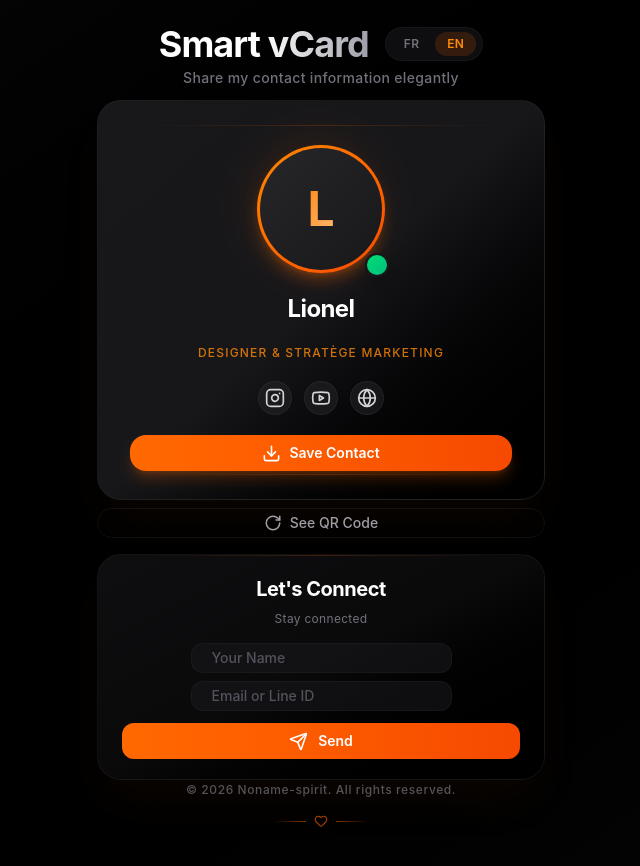
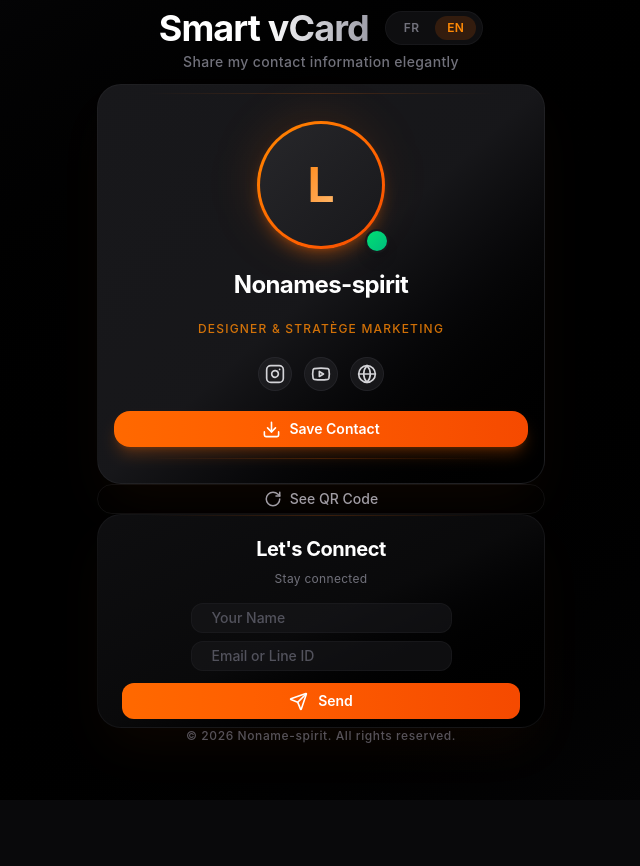
Before and after one commit to noname-spirit/GadeyVcard, a Next.js app: page / in a window 1280 px wide. Shown: the top 866 px of the page, without its empty margins (319-959 px from the left). After the commit the page ends 800 px from the top, so only its background shows below. Built offline with nearby package versions, Linux system fonts and the light colour scheme; no server answers.

Commit message:
maj UI/UX done

```diff
--- a/app/globals.css
+++ b/app/globals.css
@@ -20,10 +20,12 @@
 html,
 body {
   scroll-padding-top: 2rem;
+  overflow-x: hidden;
 }
 
 html {
   scroll-behavior: smooth;
+  background: #09090b;
 }
 
 body {
@@ -43,11 +45,12 @@ body {
 
 /* Remove default scrollbar styling on webkit browsers */
 ::-webkit-scrollbar {
-  width: 8px;
+  width: 0px;
+  background: transparent;
 }
 
 ::-webkit-scrollbar-track {
-  background: transparent;
+  background: #09090b;
 }
 
 ::-webkit-scrollbar-thumb {
--- a/app/layout.tsx
+++ b/app/layout.tsx
@@ -28,7 +28,7 @@ export default function RootLayout({
   children: React.ReactNode;
 }>) {
   return (
-    <html lang="en" className={inter.variable}>
+    <html lang="en" className={inter.variable} style={{ background: '#09090b' }}>
       <head>
         <meta charSet="utf-8" />
         <meta name="apple-mobile-web-app-capable" content="yes" />
--- a/app/page.tsx
+++ b/app/page.tsx
@@ -142,7 +142,7 @@ export default function SmartVCard() {
   };
 
   return (
-    <div className="bg-gradient-to-br from-zinc-950 via-black to-zinc-950 text-white">
+    <div className="bg-gradient-to-br from-zinc-950 via-black to-zinc-950 text-white min-h-screen overflow-x-hidden">
       {/* Meta Pixel Script */}
       <script
         dangerouslySetInnerHTML={{
@@ -161,7 +161,7 @@ export default function SmartVCard() {
         }}
       />
 
-      <div className="flex flex-col items-center w-full px-6 pt-6 pb-16">
+      <div className="flex flex-col items-center w-full px-6 pt-2 pb-6">
         {/* Header */}
         <motion.div
           initial={{ opacity: 0, y: -20 }}
@@ -199,7 +199,7 @@ export default function SmartVCard() {
           initial={cardVariants.initial}
           animate={cardVariants.animate}
           transition={{ duration: 0.8, delay: 0.1 }}
-          className="mb-4 w-full max-w-md"
+          className="mb-0 w-full max-w-md"
           style={{
             perspective: '1200px',
           }}
@@ -228,9 +228,9 @@ export default function SmartVCard() {
                 }}
                 className="absolute w-full h-full"
               >
-                <div className="w-full h-full bg-gradient-to-br from-zinc-900 via-zinc-900/95 to-black rounded-3xl px-8 pt-16 pb-12 border border-zinc-800/60 backdrop-blur-2xl shadow-2xl shadow-orange-500/5 flex flex-col items-center justify-center">
+                <div className="w-full h-full bg-gradient-to-br from-zinc-900 via-zinc-900/95 to-black rounded-3xl px-4 pb-0 border border-zinc-800/60 backdrop-blur-2xl shadow-2xl shadow-orange-500/5 flex flex-col items-center justify-center">
                   {/* Decorative Top Line */}
-                  <div className="absolute top-0 left-12 right-12 h-px bg-gradient-to-r from-transparent via-orange-500/20 to-transparent mt-6" />
+                  <div className="absolute top-0 left-12 right-12 h-px bg-gradient-to-r from-transparent via-orange-500/20 to-transparent mt-2" />
 
                   {/* Content Wrapper with Gap */}
                   <div className="flex flex-col items-center w-full gap-5">
@@ -257,7 +257,7 @@ export default function SmartVCard() {
                       transition={{ delay: 0.2, duration: 0.5 }}
                       className="text-2xl font-bold text-white text-center tracking-tight"
                     >
-                      Lionel
+                      Nonames-spirit
                     </motion.h2>
                     <motion.p
                       initial={{ opacity: 0, y: 5 }}
@@ -373,7 +373,7 @@ export default function SmartVCard() {
             onClick={() => setIsFlipped(!isFlipped)}
             whileHover={{ scale: 1.02 }}
             whileTap={{ scale: 0.98 }}
-            className="w-full py-1 rounded-2xl font-medium text-sm text-zinc-400 hover:text-white transition-all duration-300 flex items-center justify-center gap-2 border border-zinc-800/40 hover:border-zinc-700/60 hover:bg-zinc-900/30 mt-2"
+            className="w-full py-1 rounded-2xl font-medium text-sm text-zinc-400 hover:text-white transition-all duration-300 flex items-center justify-center gap-2 border border-zinc-800/40 hover:border-zinc-700/60 hover:bg-zinc-900/30 "
           >
             <RotateCw size={18} className={`transition-transform duration-500 ${isFlipped ? 'rotate-180' : ''}`} />
             {isFlipped ? (language === 'fr' ? 'Retour au profil' : 'Back to Profile') : t.viewQR}
@@ -387,7 +387,7 @@ export default function SmartVCard() {
           transition={{ duration: 0.8, delay: 0.2 }}
           className="w-full max-w-md "
         >
-          <div className="relative bg-gradient-to-br from-zinc-900/60 via-zinc-900/40 to-black/80 rounded-3xl px-6 border border-zinc-800/40 backdrop-blur-2xl shadow-2xl shadow-orange-500/5 pt-5 pb-5">
+          <div className="relative bg-gradient-to-br from-zinc-900/60 via-zinc-900/40 to-black/80 rounded-3xl px-6 border border-zinc-800/40 backdrop-blur-2xl shadow-2xl shadow-orange-500/5 pt-5 pb-2">
             {/* Decorative Top Line */}
             <div className="absolute top-0 left-12 right-12 h-px bg-gradient-to-r from-transparent via-orange-500/20 to-transparent" />
 
@@ -490,17 +490,14 @@ export default function SmartVCard() {
           initial={{ opacity: 0, y: 20 }}
           animate={{ opacity: 1, y: 0 }}
           transition={{ duration: 0.8, delay: 0.4 }}
-          className="mt-0.5 text-center"
+          className="mt-0.2 text-center"
         >
           <p className="text-zinc-600 text-xs font-medium tracking-wider">
             {language === 'fr'
               ? '© 2026 Noname-spirit. Tous droits réservés.'
               : '© 2026 Noname-spirit. All rights reserved.'}
           </p>
-          <div className="flex items-center justify-center gap-2 mt-4">
-            <div className="h-px w-8 bg-gradient-to-r from-transparent to-orange-500/50" />
-            <Heart size={14} className="text-orange-500/60" />
-            <div className="h-px w-8 bg-gradient-to-l from-transparent to-orange-500/50" />
+          <div className="flex items-center justify-center gap-2 mt-1">
           </div>
         </motion.div>
       </div>
```
